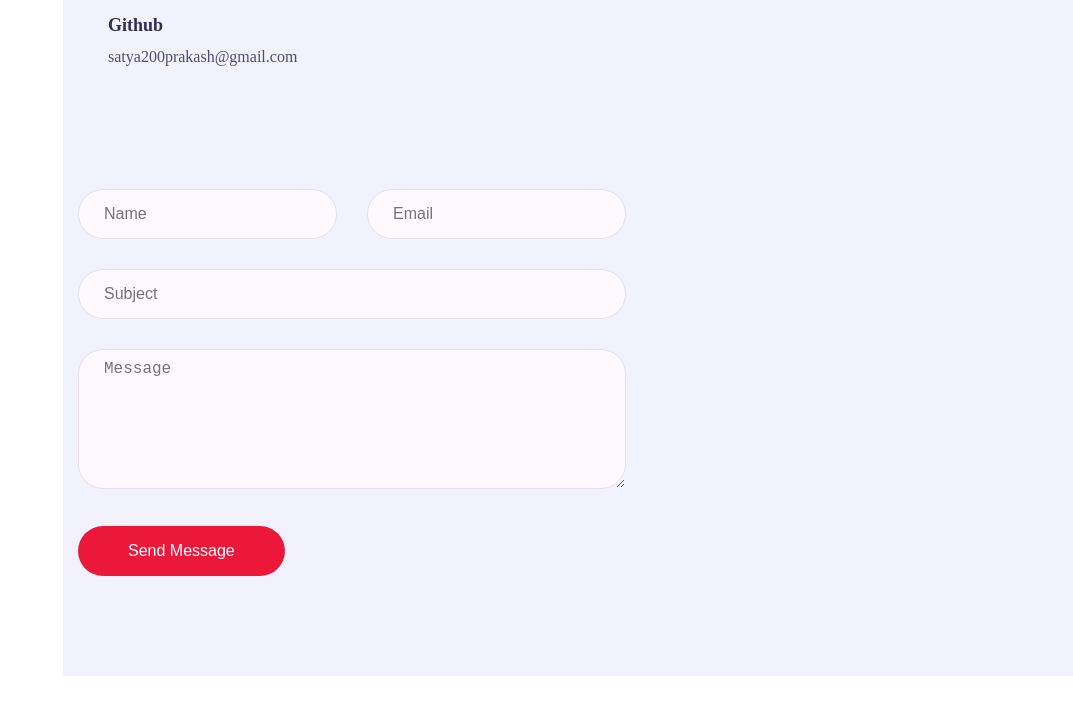
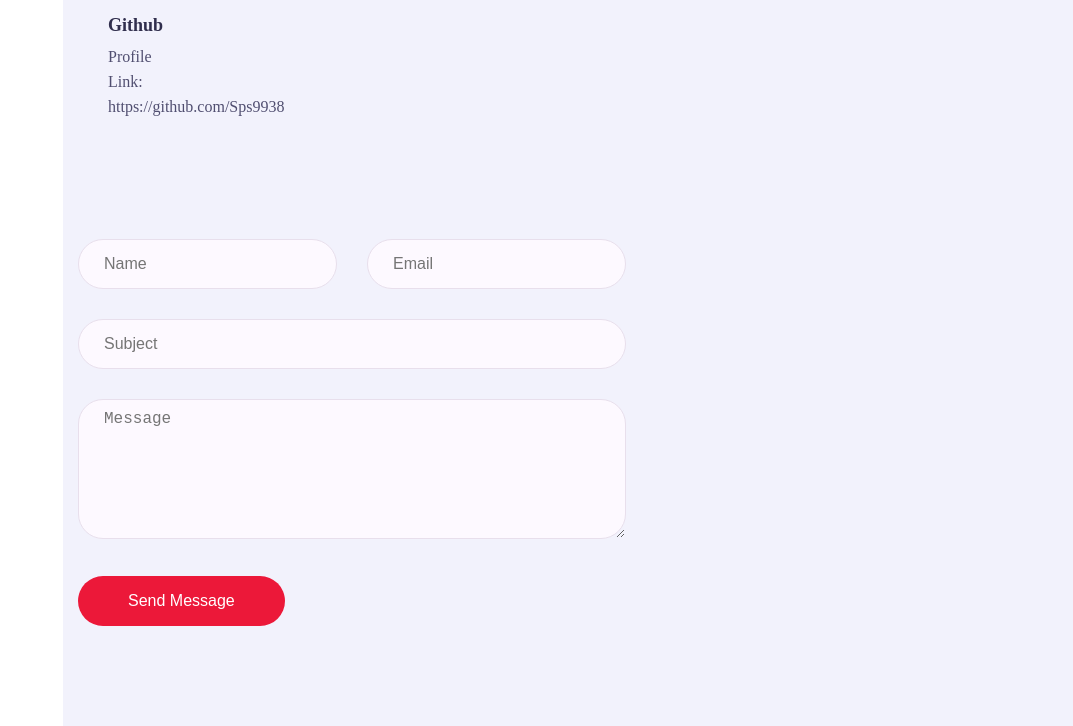
Before and after one commit to Sps9938/Satya-Prakash-Portfolio, a plain HTML site: page index.html in a window 1280 px wide. Shown: the part 3977-4703 px from the top of the page, without its empty margins (207-1280 px from the left). Before the commit the page ends 4653 px from the top, so only its background shows below. Drawn offline with nearby package versions, Linux system fonts and the light colour scheme; a web font is replaced by a local one.

Commit message:
add github user link

```diff
--- a/index.html
+++ b/index.html
@@ -318,7 +318,7 @@
                                 <i class="fab fa-github"></i>
                             </div>
                             <h4>Github</h4>
-                            <p>satya200prakash@gmail.com</p>
+                            <p>Profile Link: https://github.com/Sps9938</p>
                         </div>
                         <!--  ===== Contact into item start ========  -->
                     </div>
```
